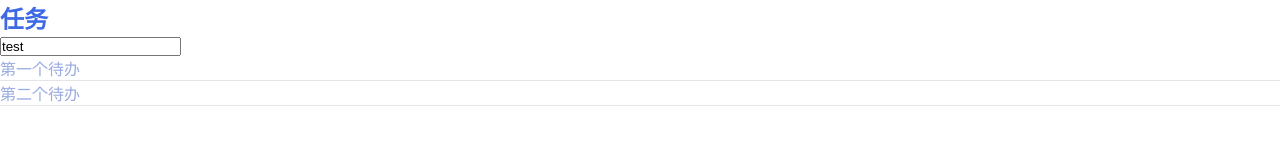
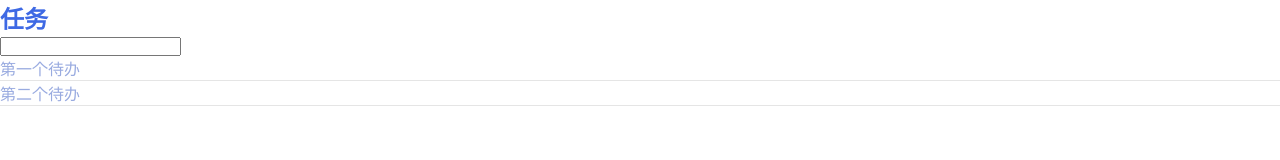
Before and after one commit to cmokj/todolist-project, a React (Create React App) app: page / in a window 1280 px wide. Shown: the top 160 px of the page. Built offline with nearby package versions, Linux system fonts and the light colour scheme.

Commit message:
fix value

```diff
--- a/src/App.js
+++ b/src/App.js
@@ -7,7 +7,7 @@ class App extends Component {
   constructor() {
     super();
     this.state = {
-      newTodo: 'test',
+      newTodo: '',
       todoList: [
         {
           id: 1,
--- a/src/TodoInput.js
+++ b/src/TodoInput.js
@@ -2,6 +2,6 @@ import React, { Component } from 'react';
 
 export default class TodoInput extends Component {
     render() {
-        return <input type="text" value={this.props.content} />
+        return <input type="text" defaultValue={this.props.content} />
     }
 }
```
